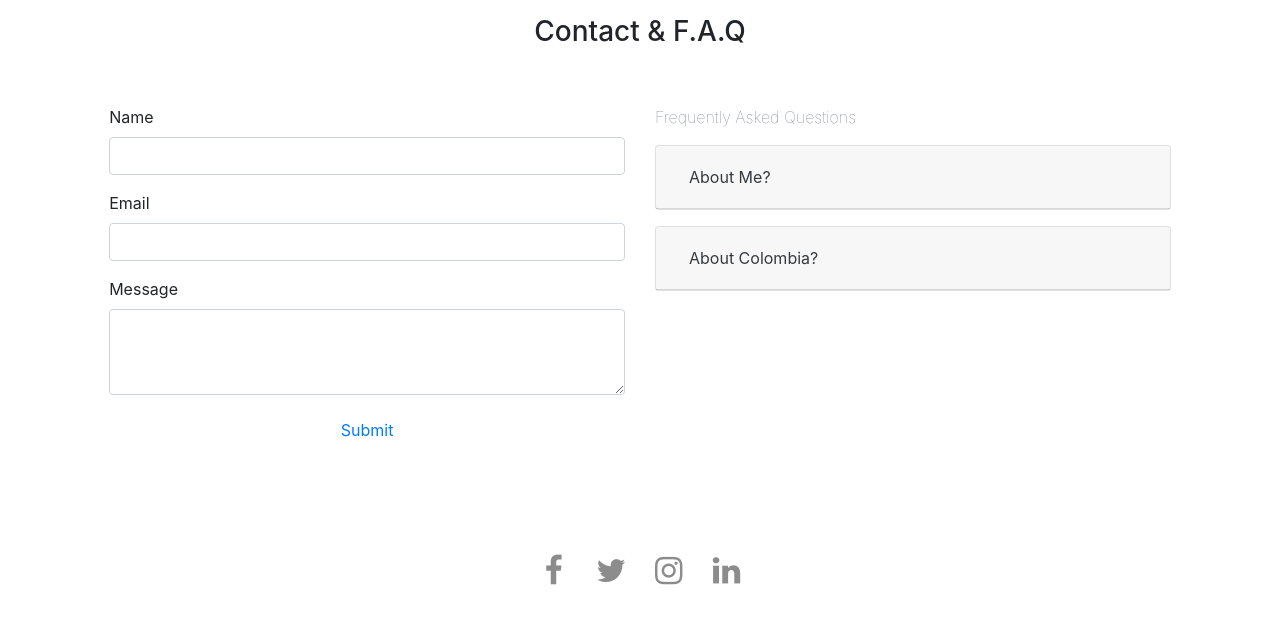
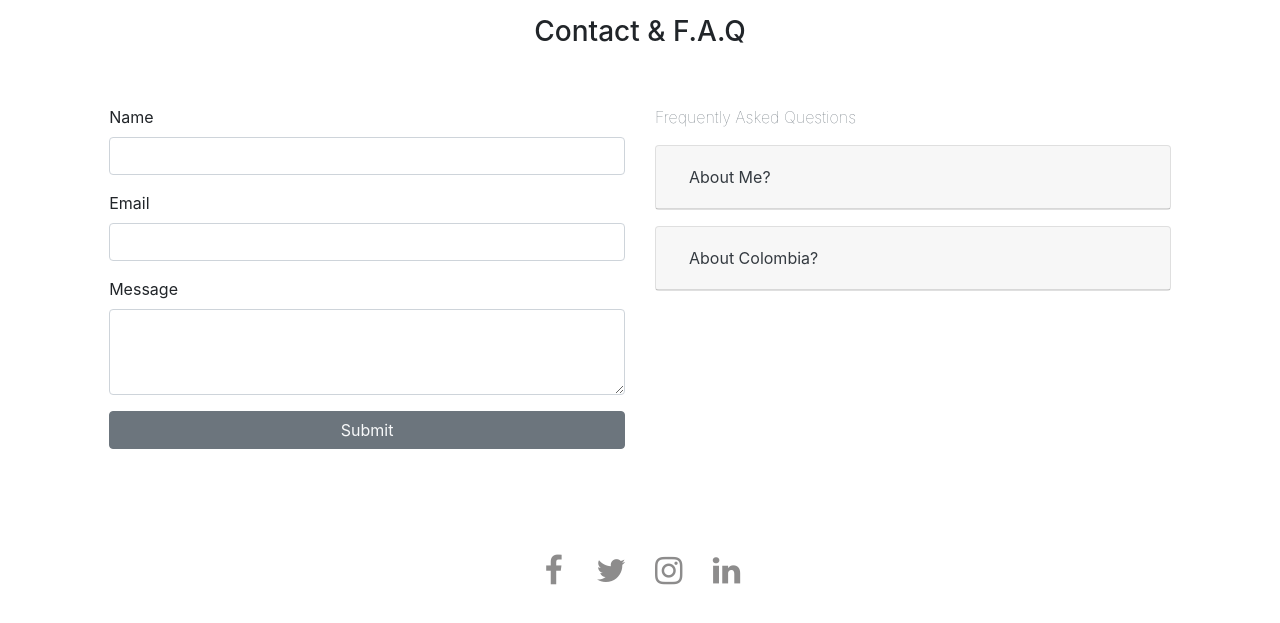
Before and after one commit to herzonfabian100/WebSite-Fabian, a plain HTML site: page contact.html in a window 1280 px wide. Shown: the part 85-708 px from the top of the page. Drawn offline with nearby package versions, Linux system fonts and the light colour scheme.

Commit message:
Update Website

```diff
--- a/contact.html
+++ b/contact.html
@@ -103,7 +103,7 @@
                             <label for="messageInput" class="label_required_field">Message</label>
                             <textarea class="form-control" id="messageInput" rows="3"></textarea>
                         </div>
-                        <button class="btn text-primary btn-block">Submit</button>
+                        <button class="btn text-light btn-block btn-secondary">Submit</button>
                     </form>
                     <div class="hide" data-form-confirmation-popup>
 
```
